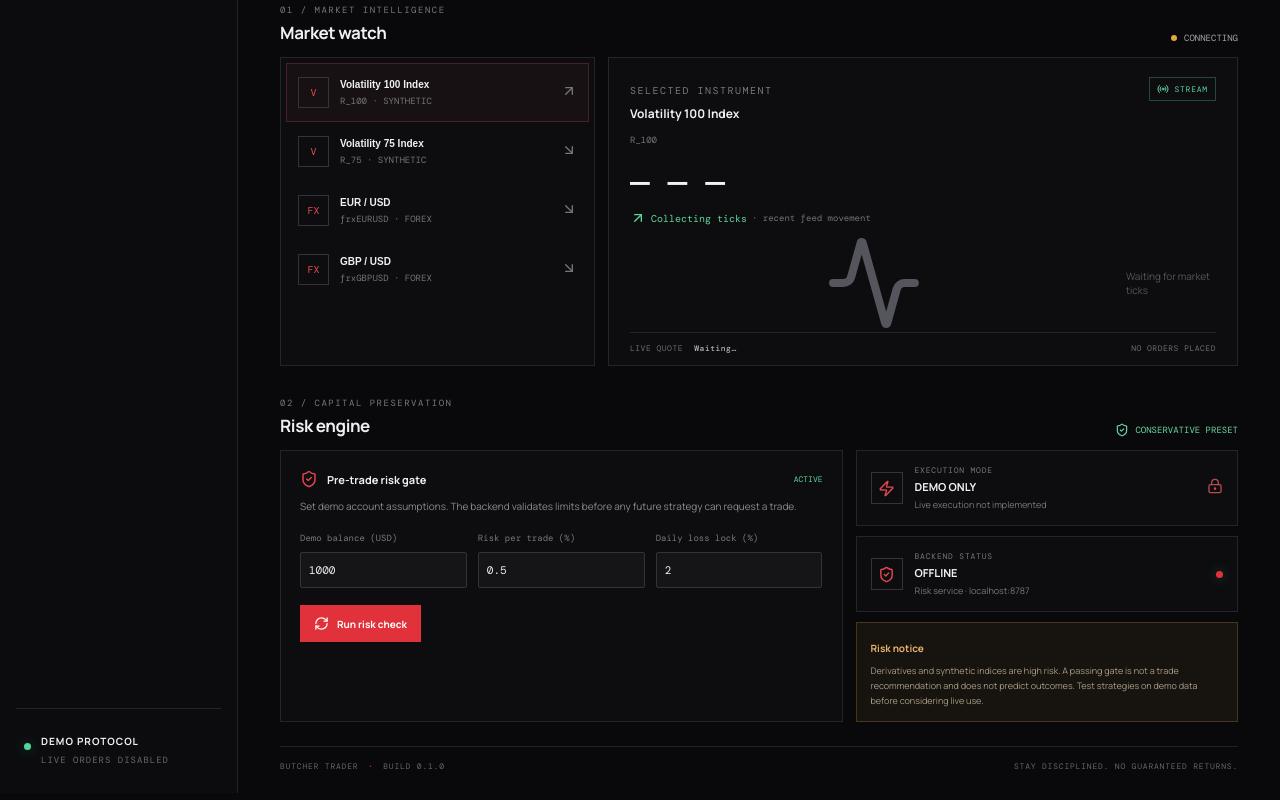
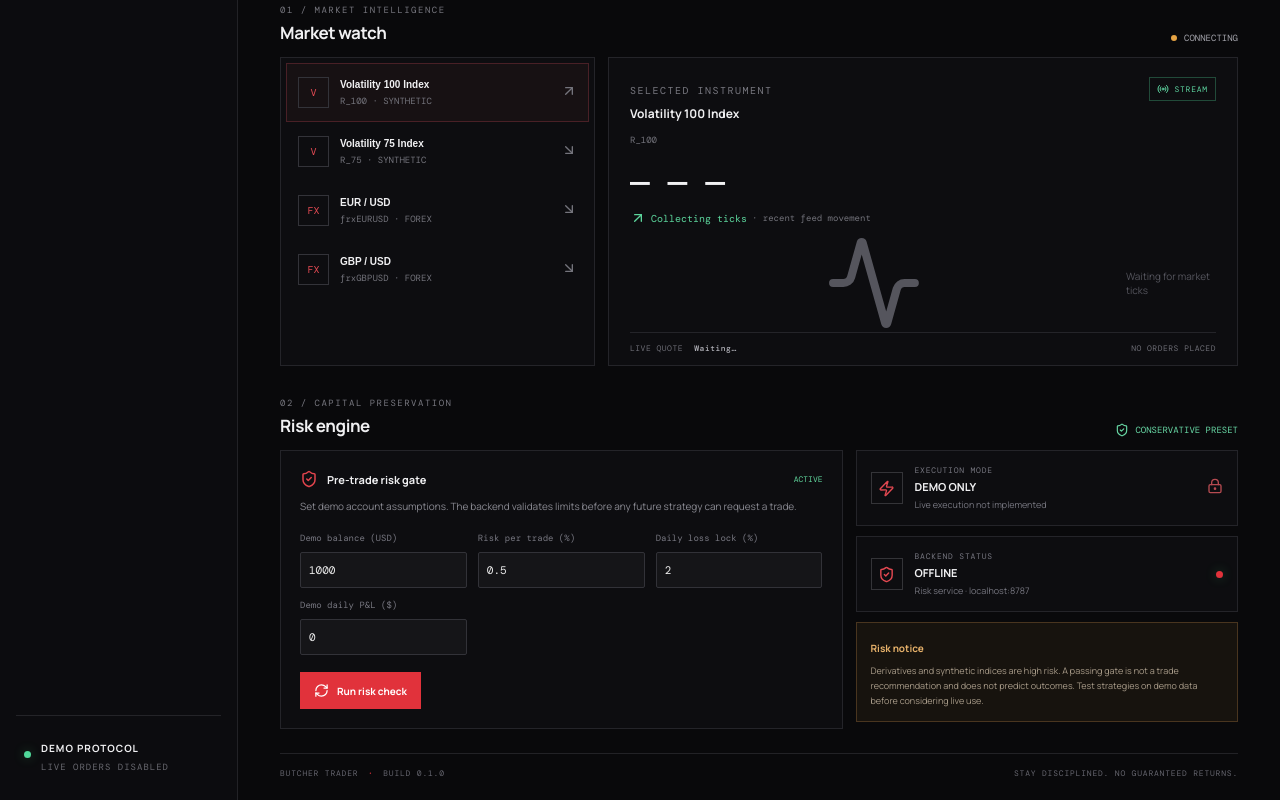
Before and after one commit to butcheralcohol-tech/butcher-trader, a React (Vite) app: page / in a window 1280 px wide. Shown: the part 386-1186 px from the top of the page. Built offline with nearby package versions, Linux system fonts and the light colour scheme; no server answers; a web font is replaced by a local one.

Commit message:
Expose demo daily P&L in risk gate controls

```diff
--- a/src/App.tsx
+++ b/src/App.tsx
@@ -14,7 +14,7 @@ export default function App() {
   const [selected, setSelected] = useState("R_100");
   const [tick, setTick] = useState<Tick | null>(null);
   const [status, setStatus] = useState("CONNECTING");
-  const [risk, setRisk] = useState({ balance: "1000", riskPercent: "0.5", dailyLossLimitPercent: "2" });
+  const [risk, setRisk] = useState({ balance: "1000", riskPercent: "0.5", dailyLossLimitPercent: "2", dailyPnl: "0" });
   const [riskResult, setRiskResult] = useState<{ allowed: boolean; reasons: string[]; maxRiskAmount: number } | null>(null);
   const [apiHealth, setApiHealth] = useState("CHECKING");
   const [history, setHistory] = useState<number[]>([]);
@@ -37,7 +37,7 @@ export default function App() {
 
   async function checkRisk() {
     try {
-      const response = await fetch("/api/risk/check", { method: "POST", headers: { "Content-Type": "application/json" }, body: JSON.stringify({ balance: Number(risk.balance), riskPercent: Number(risk.riskPercent), dailyLossLimitPercent: Number(risk.dailyLossLimitPercent), dailyPnl: 0, openPositions: 0, maxOpenPositions: 1, liveEnabled: false }) });
+      const response = await fetch("/api/risk/check", { method: "POST", headers: { "Content-Type": "application/json" }, body: JSON.stringify({ balance: Number(risk.balance), riskPercent: Number(risk.riskPercent), dailyLossLimitPercent: Number(risk.dailyLossLimitPercent), dailyPnl: Number(risk.dailyPnl), openPositions: 0, maxOpenPositions: 1, liveEnabled: false }) });
       setRiskResult(await response.json());
     } catch { setRiskResult({ allowed: false, reasons: ["Risk API unavailable. Fail-closed: no trade."], maxRiskAmount: 0 }); }
   }
@@ -52,7 +52,7 @@ export default function App() {
       <section className="market-layout"><div className="market-list">{markets.map(m => <button key={m.symbol} onClick={() => setSelected(m.symbol)} className={`market-row ${selected === m.symbol ? "chosen" : ""}`}><div className="market-icon">{m.group === "FOREX" ? "FX" : "V"}</div><div className="market-name"><b>{m.name}</b><small>{m.symbol} · {m.group}</small></div><div className="market-arrow">{selected === m.symbol ? <ArrowUpRight size={16}/> : <ArrowDownRight size={16}/>}</div></button>)}</div>
         <div className="price-panel"><div className="price-top"><div><span className="tiny-label">SELECTED INSTRUMENT</span><h4>{market.name}</h4><small>{market.symbol}</small></div><span className="live-chip"><Radio size={12}/> STREAM</span></div><div className="price-value">{tick ? fmt(tick.quote) : "— — —"}</div><div className={`price-change ${change >= 0 ? "up" : "down"}`}>{change >= 0 ? <ArrowUpRight size={16}/> : <ArrowDownRight size={16}/>} {history.length > 1 ? `${Math.abs(change).toFixed(3)}%` : "Collecting ticks"} <span>· recent feed movement</span></div><div className="chart">{history.length > 1 ? <svg viewBox="0 0 600 115" preserveAspectRatio="none" aria-label="Recent price movement"><polyline points={history.map((v, i) => `${i * (600 / (history.length - 1))},${100 - ((v - Math.min(...history)) / (Math.max(...history) - Math.min(...history) || 1)) * 80}`).join(" ")} fill="none" stroke="currentColor" strokeWidth="2.5" vectorEffect="non-scaling-stroke"/></svg> : <div className="chart-empty"><Activity size={20}/> Waiting for market ticks</div>}</div><div className="chart-footer"><span>LIVE QUOTE <b>{tick ? new Date(tick.epoch * 1000).toLocaleTimeString() : "Waiting…"}</b></span><span>NO ORDERS PLACED</span></div></div></section>
       <div className="section-heading lower"><div><div className="eyebrow">02 / CAPITAL PRESERVATION</div><h3>Risk engine</h3></div><span className="safe-label"><ShieldCheck size={14}/> CONSERVATIVE PRESET</span></div>
-      <section className="risk-grid"><div className="risk-card"><div className="card-title"><ShieldCheck size={18}/><b>Pre-trade risk gate</b><span className="card-status">ACTIVE</span></div><p>Set demo account assumptions. The backend validates limits before any future strategy can request a trade.</p><div className="fields"><label>Demo balance (USD)<input type="number" min="1" value={risk.balance} onChange={e => setRisk({...risk, balance:e.target.value})}/></label><label>Risk per trade (%)<input type="number" min="0.1" max="1" step="0.1" value={risk.riskPercent} onChange={e => setRisk({...risk, riskPercent:e.target.value})}/></label><label>Daily loss lock (%)<input type="number" min="0.1" max="3" step="0.1" value={risk.dailyLossLimitPercent} onChange={e => setRisk({...risk, dailyLossLimitPercent:e.target.value})}/></label></div><button className="primary-btn" onClick={checkRisk}><RefreshCw size={15}/> Run risk check</button>{riskResult && <div className={`risk-result ${riskResult.allowed ? "pass" : "blocked"}`}><b>{riskResult.allowed ? "GATE PASSED — DEMO ONLY" : "TRADE BLOCKED"}</b><span>Max planned risk: ${fmt(riskResult.maxRiskAmount)}</span>{riskResult.reasons.map(r => <small key={r}>{r}</small>)}</div>}</div>
+      <section className="risk-grid"><div className="risk-card"><div className="card-title"><ShieldCheck size={18}/><b>Pre-trade risk gate</b><span className="card-status">ACTIVE</span></div><p>Set demo account assumptions. The backend validates limits before any future strategy can request a trade.</p><div className="fields"><label>Demo balance (USD)<input type="number" min="1" value={risk.balance} onChange={e => setRisk({...risk, balance:e.target.value})}/></label><label>Risk per trade (%)<input type="number" min="0.1" max="1" step="0.1" value={risk.riskPercent} onChange={e => setRisk({...risk, riskPercent:e.target.value})}/></label><label>Daily loss lock (%)<input type="number" min="0.1" max="3" step="0.1" value={risk.dailyLossLimitPercent} onChange={e => setRisk({...risk, dailyLossLimitPercent:e.target.value})}/></label><label>Demo daily P&amp;L ($)<input type="number" max="0" value={risk.dailyPnl} onChange={e => setRisk({...risk, dailyPnl:e.target.value})}/></label></div><button className="primary-btn" onClick={checkRisk}><RefreshCw size={15}/> Run risk check</button>{riskResult && <div className={`risk-result ${riskResult.allowed ? "pass" : "blocked"}`}><b>{riskResult.allowed ? "GATE PASSED — DEMO ONLY" : "TRADE BLOCKED"}</b><span>Max planned risk: ${fmt(riskResult.maxRiskAmount)}</span>{riskResult.reasons.map(r => <small key={r}>{r}</small>)}</div>}</div>
         <div className="stats-column"><div className="stat-card"><div className="stat-icon"><Zap size={17}/></div><div><small>EXECUTION MODE</small><b>DEMO ONLY</b><span>Live execution not implemented</span></div><div className="stat-lock"><LockKeyhole size={16}/></div></div><div className="stat-card"><div className="stat-icon"><ShieldCheck size={17}/></div><div><small>BACKEND STATUS</small><b>{apiHealth}</b><span>Risk service · localhost:8787</span></div><div className={`status-led ${apiHealth === "ONLINE" ? "" : "off"}`}/></div><div className="warning-note"><b>Risk notice</b><p>Derivatives and synthetic indices are high risk. A passing gate is not a trade recommendation and does not predict outcomes. Test strategies on demo data before considering live use.</p></div></div></section>
       <footer><span>BUTCHER TRADER <b>·</b> BUILD 0.1.0</span><span>STAY DISCIPLINED. NO GUARANTEED RETURNS.</span></footer>
     </main>
```
